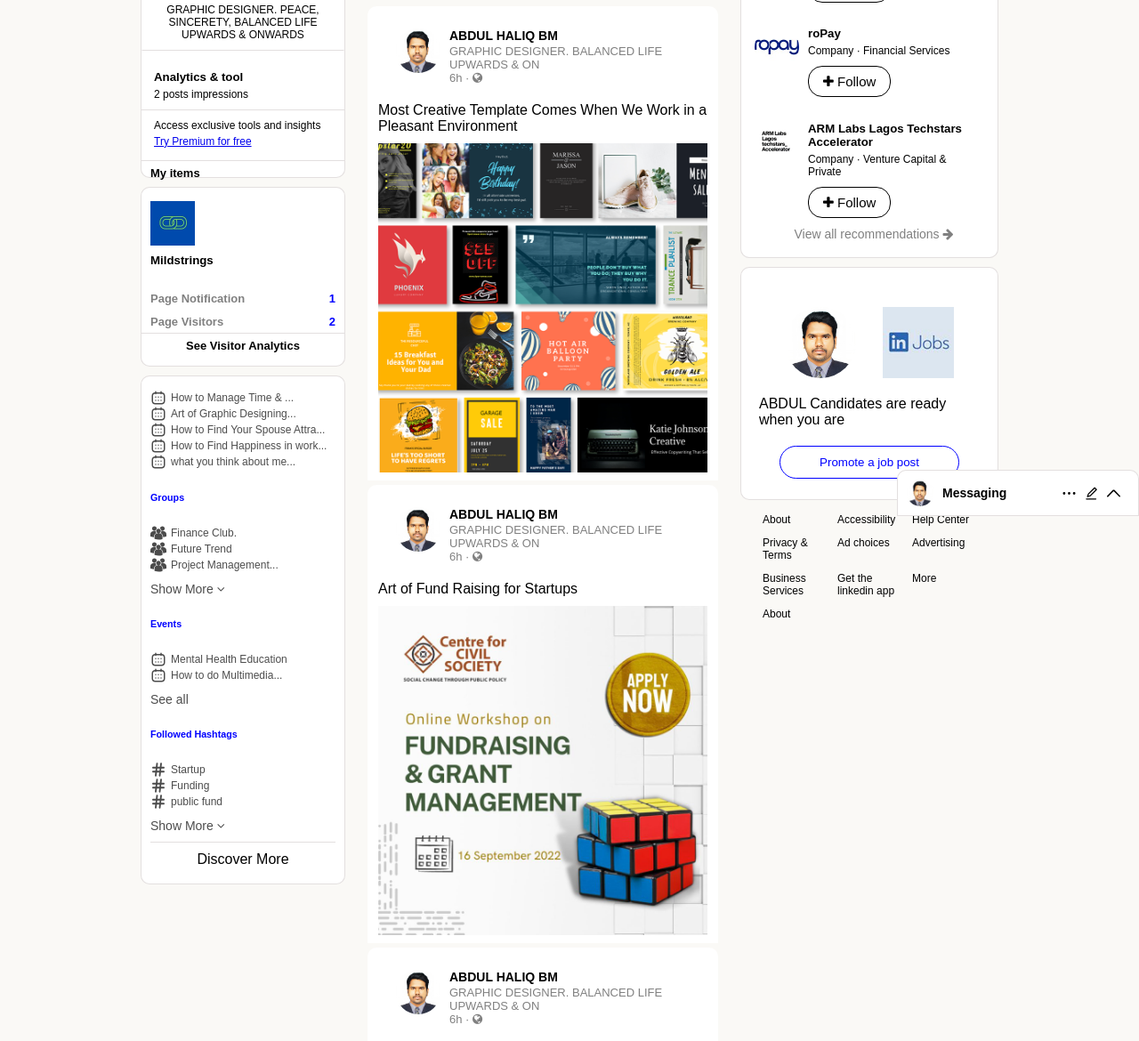
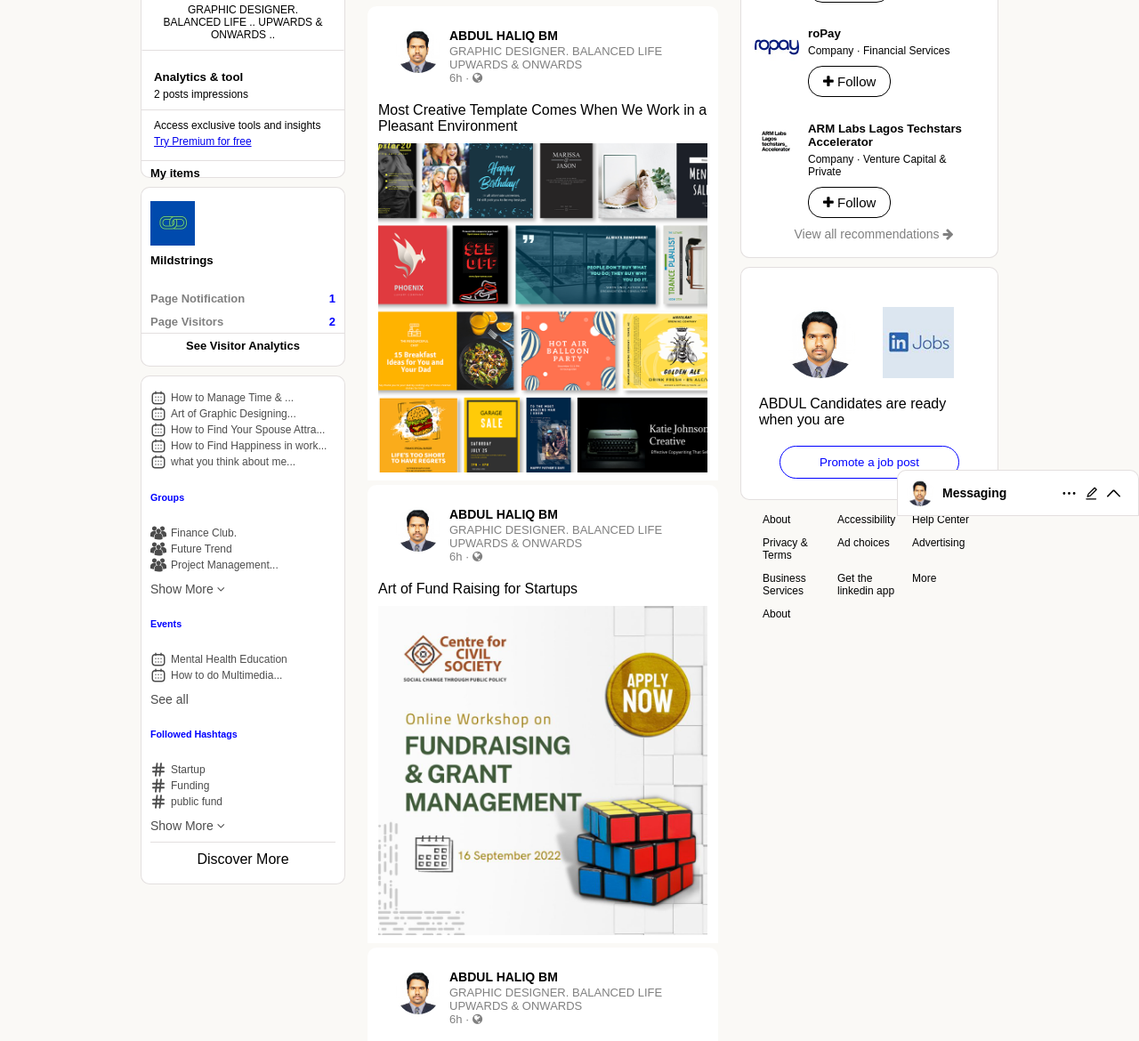
Before and after one commit to abdulhaliq75/LINKEDIN-CLONE, a plain HTML site: page index.html in a window 1280 px wide. Shown: the part 220-1390 px from the top of the page at 89% size. Drawn offline with Linux system fonts and the light colour scheme.

Commit message:
Update index.html

```diff
--- a/index.html
+++ b/index.html
@@ -62,7 +62,7 @@
             <img class="my-picture" src="photos/profile pic.jpg">
             <div class="about">
                 <h5>ABDUL HALIQ BM</h5>
-                <P>GRAPHIC DESIGNER. PEACE,<br> SINCERETY, BALANCED LIFE <br> UPWARDS & ONWARDS</P>
+                <P>GRAPHIC DESIGNER. <br>  BALANCED LIFE .. UPWARDS & ONWARDS .. </P>
             </div>
             <div class="analytics">
                 <h5>Analytics & tool</h5>
@@ -189,7 +189,7 @@
                      </div>
                      <div>
                         <p class="name">ABDUL HALIQ BM<p>
-                            <p class="name-about">GRAPHIC DESIGNER. BALANCED LIFE <br> UPWARDS & ON</p>
+                            <p class="name-about">GRAPHIC DESIGNER. BALANCED LIFE <br> UPWARDS & ONWARDS</p>
                             <p class="name-about">6h &#183; <i class="fa fa-globe" aria-hidden="true"></i></p>
                         </div>
                    </div>
@@ -205,7 +205,7 @@
                      </div>
                      <div>
                         <p class="name">ABDUL HALIQ BM<p>
-                            <p class="name-about">GRAPHIC DESIGNER. BALANCED LIFE <br> UPWARDS & ON</p>
+                            <p class="name-about">GRAPHIC DESIGNER. BALANCED LIFE <br> UPWARDS & ONWARDS</p>
                             <p class="name-about">6h &#183; <i class="fa fa-globe" aria-hidden="true"></i></p>
                         </div>
                    </div>
@@ -221,7 +221,7 @@
                      </div>
                      <div>
                         <p class="name">ABDUL HALIQ BM<p>
-                            <p class="name-about">GRAPHIC DESIGNER. BALANCED LIFE <br> UPWARDS & ON</p>
+                            <p class="name-about">GRAPHIC DESIGNER. BALANCED LIFE <br> UPWARDS & ONWARDS</p>
                             <p class="name-about">6h &#183; <i class="fa fa-globe" aria-hidden="true"></i></p>
                         </div>
                    </div>
@@ -237,7 +237,7 @@
                      </div>
                      <div>
                         <p class="name">ABDUL HALIQ BM<p>
-                            <p class="name-about">GRAPHIC DESIGNER. BALANCED LIFE <br> UPWARDS & ON</p>
+                            <p class="name-about">GRAPHIC DESIGNER. BALANCED LIFE <br> UPWARDS & ONWARDS</p>
                             <p class="name-about">6h &#183; <i class="fa fa-globe" aria-hidden="true"></i></p>
                         </div>
                    </div>
@@ -253,7 +253,7 @@
                      </div>
                      <div>
                          <p class="name">ABDUL HALIQ BM<p>
-                         <p class="name-about">GRAPHIC DESIGNER. BALANCED LIFE <br> UPWARDS & ON</p>
+                         <p class="name-about">GRAPHIC DESIGNER. BALANCED LIFE <br> UPWARDS & ONWARDS</p>
                          <p class="name-about">6h &#183; <i class="fa fa-globe" aria-hidden="true"></i></p>
                      </div>
                 </div>
```
